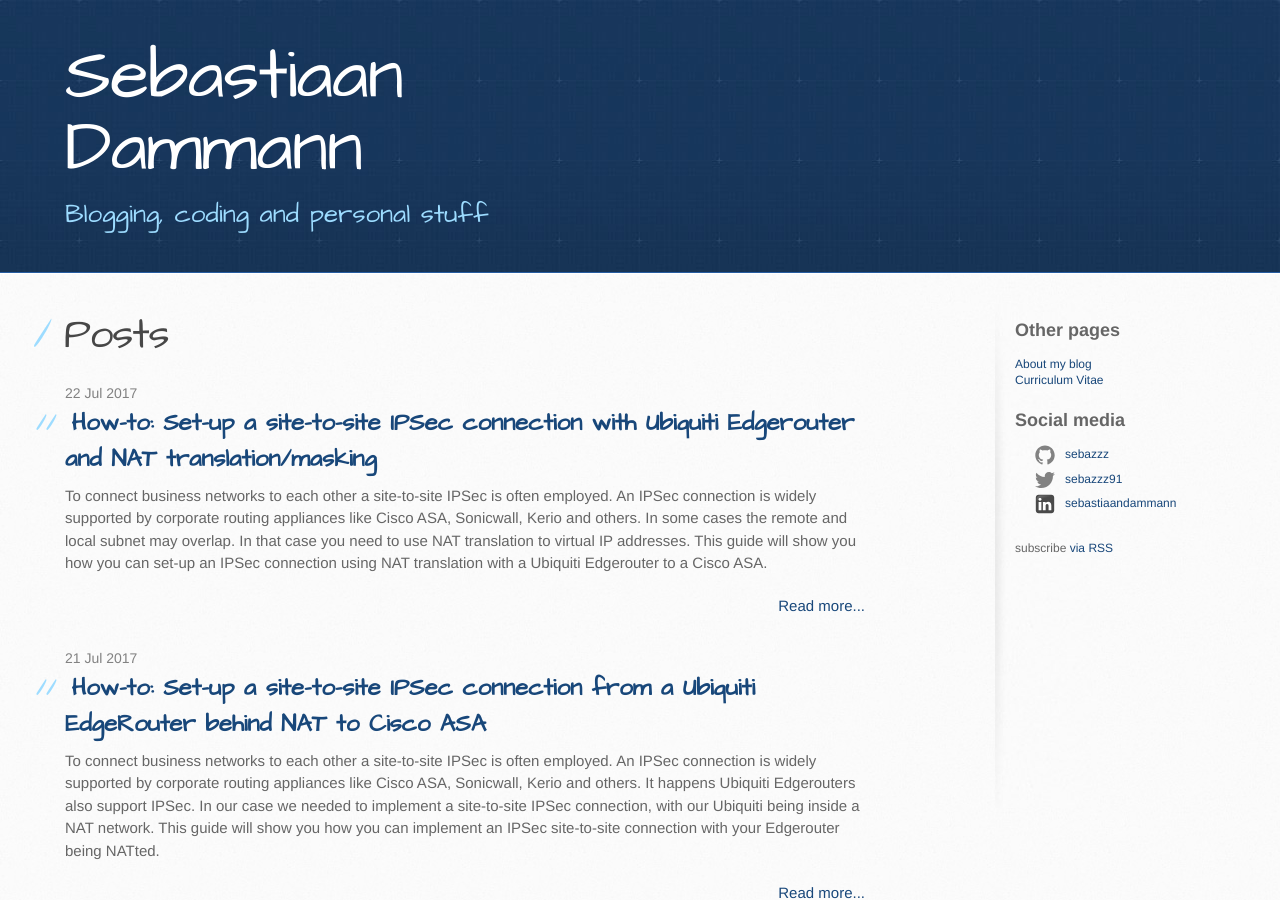
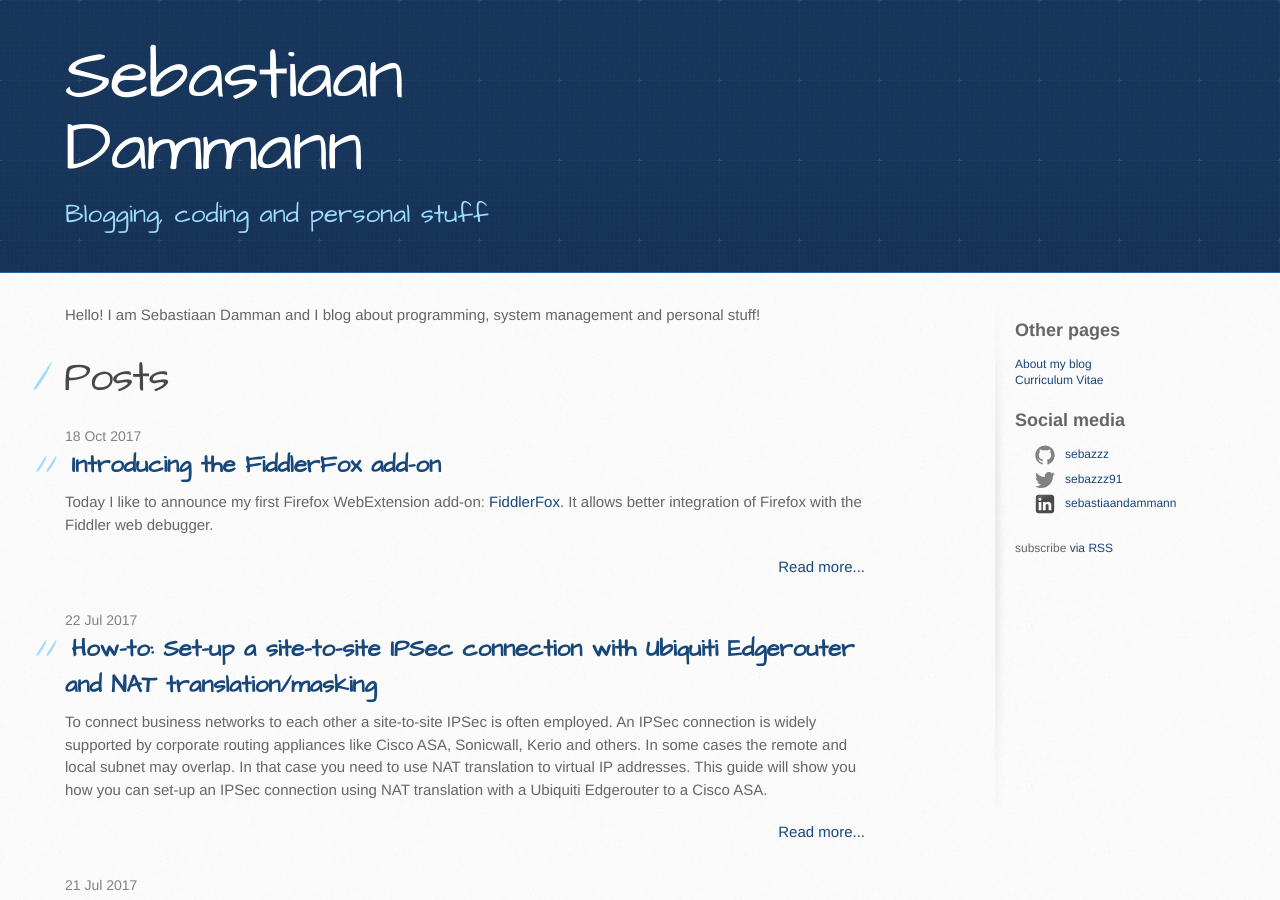
Before and after one commit to Sebazzz/sebazzz.github.io, a Jekyll site: the page built from index.html, in a window 1280 px wide and 900 px high. Built offline with Jekyll 4.4.1, drawn with Linux system fonts in a browser that asks for light colours; comment, search, counter and statistics services are not loaded; some of the changed lines change nothing that is shown.

Commit message:
New post about Fiddlerfox

```diff
--- /dev/null
+++ b/_posts/2017-10-18-introducing-the-fiddlerfox-add-on.md
@@ -0,0 +1,28 @@
+---
+layout: post
+title:  "Introducing the FiddlerFox add-on"
+date:   2017-10-18 10:00:00 +0100
+categories: development firefox webextensions add-on
+---
+
+Today I like to announce my first Firefox WebExtension add-on: [FiddlerFox](https://addons.mozilla.org/nl/firefox/addon/fiddlerfox/). It allows better integration of Firefox with the Fiddler web debugger.
+
+## What problem does it solve?
+Firefox uses its own proxy settings instead of the OS-native proxy settings. The proxy settings from the OS are loaded when Firefox starts, but never refreshed afterwards.
+
+This poses a problem when you start Fiddler after you start Firefox. When Fiddler is enabled, it modifies the system proxy settings so that Fiddler is used as a proxy. Firefox does not notice this change, and keeps using whatever proxy was configured when it started.
+
+Until this extension was developed, you needed to fiddle with the proxy settings buried deep in the Firefox menu, or restart the browse which is quite annoying during development with numberous of tabs and windows open.
+
+### What's up with FiddlerHook?
+Fiddler installs [FiddlerHook](http://docs.telerik.com/fiddler/knowledgebase/fiddlerhook), a local Firefox extension for detecting the presence of Fiddler and automatically enabling direction to Fiddler.
+
+This extension is however not signed (causing issues) and is a "legacy" XPCOM extension which will be unusable from Firefox 57 onwards.
+
+## How does it work
+The extension works quite simple, once installed from [Mozilla Add-ons](https://addons.mozilla.org/nl/firefox/addon/fiddlerfox/), you get an icon in the toolbar of Firefox.
+
+When clicked, a checkmark will be shown and Firefox will use the local Fiddler instance at port 8888 for connecting to the web. To disable it, click the button again.
+
+## Download
+You can download the extension directly from [Mozilla Add-ons](https://addons.mozilla.org/nl/firefox/addon/fiddlerfox/). The source code is available on [GitHub](https://github.com/Sebazzz/fiddlerfox).
--- a/index.html
+++ b/index.html
@@ -3,6 +3,10 @@ layout: default
 ---
 
 <div class="home">
+
+  <p>
+     Hello! I am Sebastiaan Damman and I blog about programming, system management and personal stuff!
+  </p>
 
   <h1 class="page-heading">Posts</h1>
 
```
